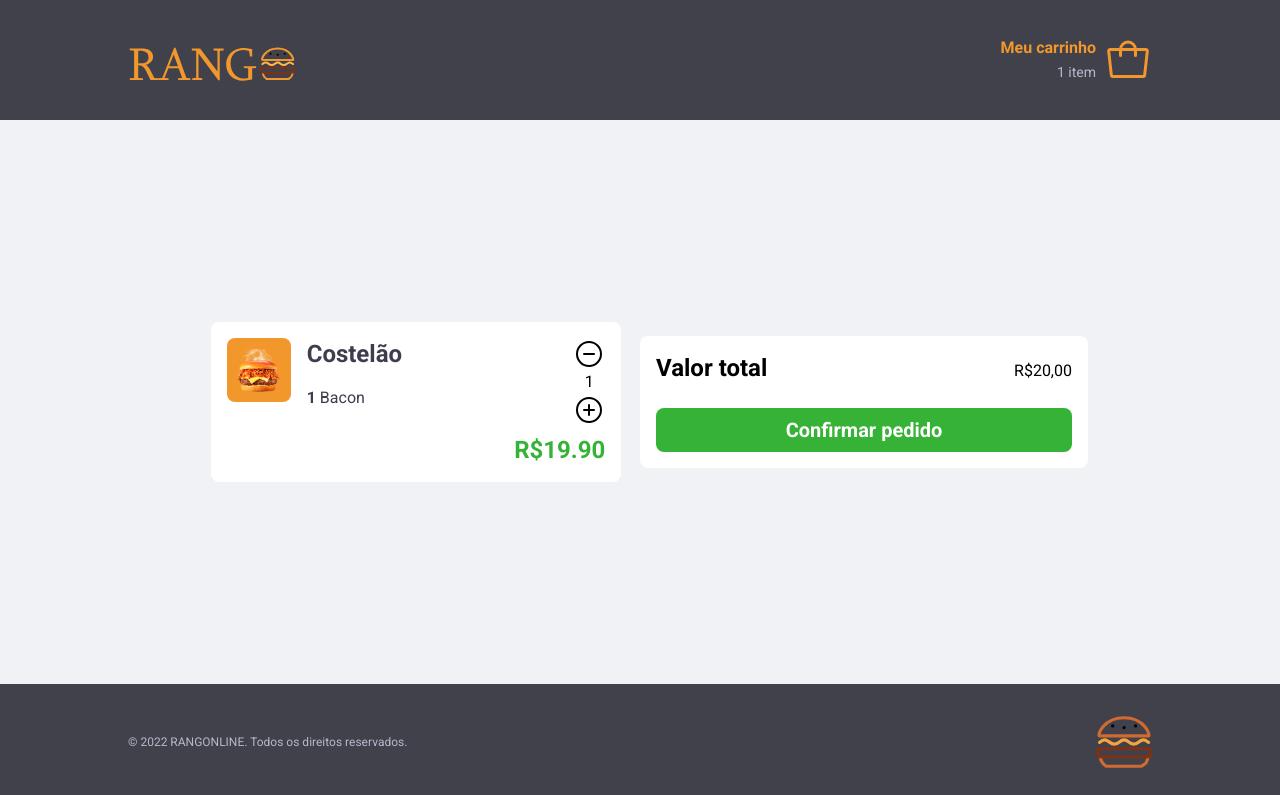
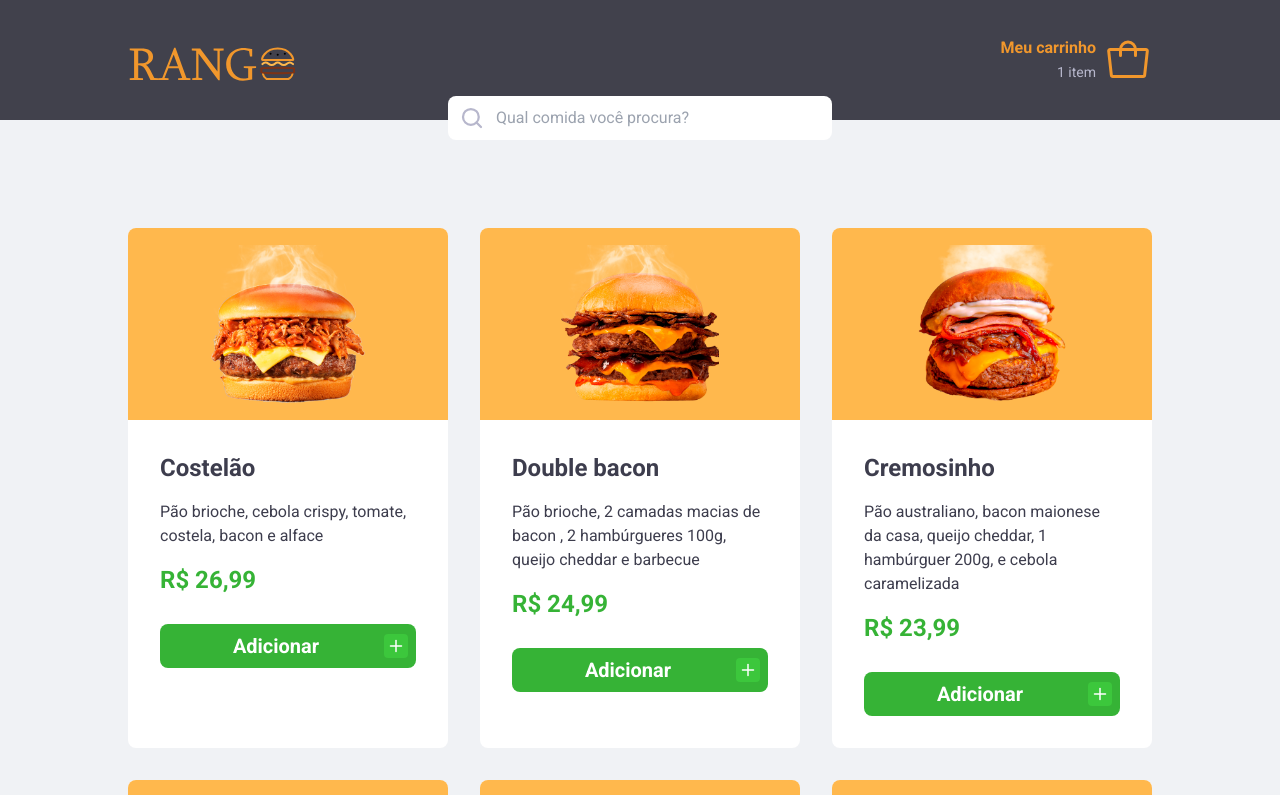
Before and after one commit to ReinaldoCS/rang-online, a React (Vite) app: page / in a window 1280 px wide. Shown: the top 795 px of the page. Built offline with nearby package versions, Linux system fonts and the light colour scheme.

Commit message:
Criando Context carrinho de compra

```diff
--- a/src/App.tsx
+++ b/src/App.tsx
@@ -4,14 +4,17 @@ import { Cart } from './Components/Cart';
 import { Footer } from './Components/Footer';
 import { Header } from './Components/Header';
 import { LunchesList } from './Components/LunchesList';
+import { CartProvider } from './context/CartContext';
 
 export function App() {
   return (
-    <div className="w-screen h-screen flex flex-col flex-1">
-      <Header />
-      {/* <LunchesList /> */}
-      <Cart />
-      <Footer />
-    </div>
+    <CartProvider>
+      <div className="w-screen h-screen flex flex-col flex-1">
+        <Header />
+        <LunchesList />
+        {/* <Cart /> */}
+        <Footer />
+      </div>
+    </CartProvider>
   );
 }
--- a/src/Components/Card.tsx
+++ b/src/Components/Card.tsx
@@ -1,15 +1,15 @@
 import { Plus } from 'phosphor-react';
 
+import { useCart } from '../hook/useCart';
 import { formatPrice } from '../utils/formatValue';
 
-export interface ICardProps {
-  name: string;
-  description: string;
-  value: number;
-  img: string;
-}
+export function Card({ name, description, value, id, img }: IProduct) {
+  const { addProduct } = useCart();
 
-export function Card({ name, description, value, img }: ICardProps) {
+  function handleOnClick(id: number) {
+    addProduct(id);
+  }
+
   return (
     <li className="w-11/12 h-32 bg-white flex items-center justify-start rounded-lg mt-4 md:w-80 md:flex-col md:h-full md:mt-0">
       <div className="flex items-center justify-center bg-yellow-500 bg rounded-l-lg h-32 min-w-[8rem] p-2 md:rounded-t-lg md:rounded-bl-none md:min-w-[20rem] md:h-48">
@@ -25,7 +25,10 @@ export function Card({ name, description, value, img }: ICardProps) {
             <strong>{formatPrice(value)}</strong>
           </span>
 
-          <button className="md:flex md:bg-green-500 md:w-full md:items-center md:justify-between md:rounded-lg md:p-2 md:mt-7">
+          <button
+            onClick={() => handleOnClick(id)}
+            className="md:flex md:bg-green-500 md:w-full md:items-center md:justify-between md:rounded-lg md:p-2 md:mt-7"
+          >
             <span className="hidden text-white md:block md:font-semibold md:w-full md:text-center md:text-xl">
               Adicionar
             </span>
--- a/src/Components/LunchesList.tsx
+++ b/src/Components/LunchesList.tsx
@@ -1,7 +1,8 @@
 import { useAutoAnimate } from '@formkit/auto-animate/react';
 import React, { useState } from 'react';
 
-import { Card, ICardProps } from './Card';
+import { data } from '../services/api';
+import { Card } from './Card';
 import { SearchInput } from './SearchInput';
 
 export function LunchesList() {
@@ -10,7 +11,7 @@ export function LunchesList() {
   const [parent] = useAutoAnimate<HTMLUListElement>(/* optional config */);
 
   // Filtra busta considerando o nome e a descrição do lanche
-  const filterLunches = lunches.filter(
+  const filterLunches = data.filter(
     (lunch) =>
       lunch.name.toLocaleLowerCase().indexOf(search.toLocaleLowerCase()) > -1 ||
       lunch.description.toLocaleLowerCase().indexOf(search.toLocaleLowerCase()) > -1,
@@ -26,11 +27,12 @@ export function LunchesList() {
 
       <ul
         ref={parent}
-        className="flex flex-col items-center justify-center max-w-5xl sm:grid sm:grid-cols-[20rem_repeat(auto-fill,_20rem)] sm:w-11/12 sm:gap-x-4 sm:gap-2 md:gap-8 md:mt-16"
+        className="flex flex-col items-center justify-center max-w-5xl mb-10 sm:grid sm:grid-cols-[20rem_repeat(auto-fill,_20rem)] sm:w-11/12 sm:gap-x-4 sm:gap-2 md:gap-8 md:my-16"
       >
         {filterLunches.map((lunch) => (
           <Card
-            key={lunch.name}
+            key={lunch.id}
+            id={lunch.id}
             name={lunch.name}
             description={lunch.description}
             value={lunch.value}
@@ -41,47 +43,3 @@ export function LunchesList() {
     </section>
   );
 }
-
-const lunches: ICardProps[] = [
-  {
-    name: 'Costelão',
-    description: 'Pão brioche, cebola crispy, tomate, costela, bacon e alface',
-    value: 26.99,
-    img: '/img/costelao.png',
-  },
-  {
-    name: 'Double bacon',
-    description:
-      'Pão brioche, 2 camadas macias de bacon , 2 hambúrgueres 100g, queijo cheddar e barbecue',
-    value: 24.99,
-    img: '/img/double_bacon.png',
-  },
-  {
-    name: 'Cremosinho',
-    description:
-      'Pão australiano, bacon maionese da casa, queijo cheddar, 1 hambúrguer 200g, e cebola caramelizada',
-    value: 23.99,
-    img: '/img/cremosinho.png',
-  },
-  {
-    name: 'Frango Cremoso',
-    description:
-      'Pão brioche, frango empanado, maionese a moda da casa, hambúrguer, cebola roxa, picles e alface',
-    value: 20.99,
-    img: '/img/frango_cremoso.png',
-  },
-  {
-    name: 'Gourmet',
-    description:
-      'Pão crocante, molho rosé 2 hambúrgueres smash, cebola, tomate, picles e alface',
-    value: 27.99,
-    img: '/img/gourmet.png',
-  },
-  {
-    name: 'Simples',
-    description:
-      'Pão crocante, molho rosé 2 hambúrgueres smash, cebola, tomate, picles e alface',
-    value: 19.9,
-    img: '/img/simples.png',
-  },
-];
--- /dev/null
+++ b/src/context/CartContext.tsx
@@ -0,0 +1,74 @@
+import { createContext, useState } from 'react';
+
+import { data } from '../services/api';
+
+interface Product {
+  id: number;
+  name: string;
+  description: string;
+  value: number;
+  amount: number;
+  img: string;
+}
+
+interface CartProviderProps {
+  children: React.ReactNode;
+}
+
+export interface CartContextData {
+  addProduct: (id: number) => void;
+}
+
+export const CartContext = createContext<CartContextData>({} as CartContextData);
+
+export function CartProvider({ children }: CartProviderProps) {
+  const [cart, setCart] = useState<Product[]>(() => {
+    const storagedCart = localStorage.getItem('@RangoOnline:cart');
+
+    if (storagedCart) {
+      return JSON.parse(storagedCart);
+    }
+
+    return [];
+  });
+
+  const addProduct = (productId: number) => {
+    // Verifica se o produto já esta no carrinho
+    const productAlreadyExists = cart.find((product) => product.id === productId);
+
+    if (productAlreadyExists) {
+      const updatedAmountCartProduct = cart.map((product) => {
+        return product.id === productId
+          ? { ...product, amount: product.amount + 1 }
+          : product;
+      });
+
+      setCart(updatedAmountCartProduct);
+
+      localStorage.setItem('@RangoOnline:cart', JSON.stringify(updatedAmountCartProduct));
+
+      alert(`${productAlreadyExists.name} foi adicionado ao carrinho`);
+      return;
+    }
+
+    // verifica se o produto existe no "banco"
+    const productData = data.find((product) => product.id === productId);
+
+    if (!productData) {
+      alert('produto não contrado');
+      return;
+    }
+
+    const cartWithNewProduct = [...cart, { ...productData, amount: 1 }];
+
+    setCart(cartWithNewProduct);
+
+    localStorage.setItem('@RangoOnline:cart', JSON.stringify(cartWithNewProduct));
+
+    alert(`${productData.name} novo adicionado ao carrinho`);
+
+    return;
+  };
+
+  return <CartContext.Provider value={{ addProduct }}>{children}</CartContext.Provider>;
+}
--- /dev/null
+++ b/src/hook/useCart.tsx
@@ -0,0 +1,9 @@
+import { useContext } from 'react';
+
+import { CartContext, CartContextData } from '../context/CartContext';
+
+export function useCart(): CartContextData {
+  const context = useContext(CartContext);
+
+  return context;
+}
--- /dev/null
+++ b/src/services/api.ts
@@ -0,0 +1,49 @@
+export const data: IProduct[] = [
+  {
+    id: 1,
+    name: 'Costelão',
+    description: 'Pão brioche, cebola crispy, tomate, costela, bacon e alface',
+    value: 26.99,
+    img: '/img/costelao.png',
+  },
+  {
+    id: 2,
+    name: 'Double bacon',
+    description:
+      'Pão brioche, 2 camadas macias de bacon , 2 hambúrgueres 100g, queijo cheddar e barbecue',
+    value: 24.99,
+    img: '/img/double_bacon.png',
+  },
+  {
+    id: 3,
+    name: 'Cremosinho',
+    description:
+      'Pão australiano, bacon maionese da casa, queijo cheddar, 1 hambúrguer 200g, e cebola caramelizada',
+    value: 23.99,
+    img: '/img/cremosinho.png',
+  },
+  {
+    id: 4,
+    name: 'Frango Cremoso',
+    description:
+      'Pão brioche, frango empanado, maionese a moda da casa, hambúrguer, cebola roxa, picles e alface',
+    value: 20.99,
+    img: '/img/frango_cremoso.png',
+  },
+  {
+    id: 5,
+    name: 'Gourmet',
+    description:
+      'Pão crocante, molho rosé 2 hambúrgueres smash, cebola, tomate, picles e alface',
+    value: 27.99,
+    img: '/img/gourmet.png',
+  },
+  {
+    id: 6,
+    name: 'Simples',
+    description:
+      'Pão crocante, molho rosé 2 hambúrgueres smash, cebola, tomate, picles e alface',
+    value: 19.9,
+    img: '/img/simples.png',
+  },
+];
```
Also changed, not shown: src/@types/product.d.ts (added, +7 -0 lines).
